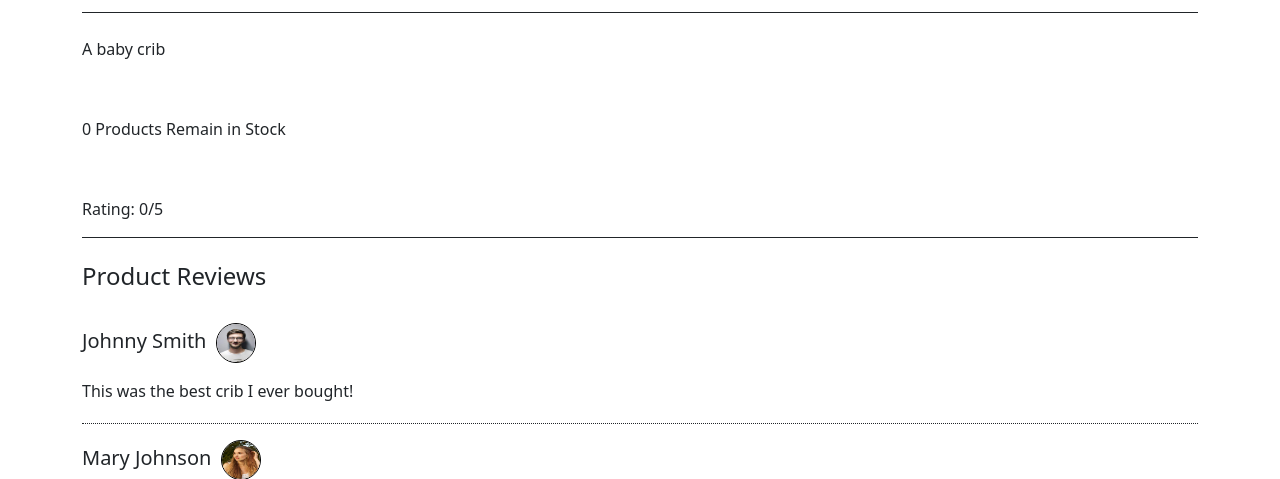
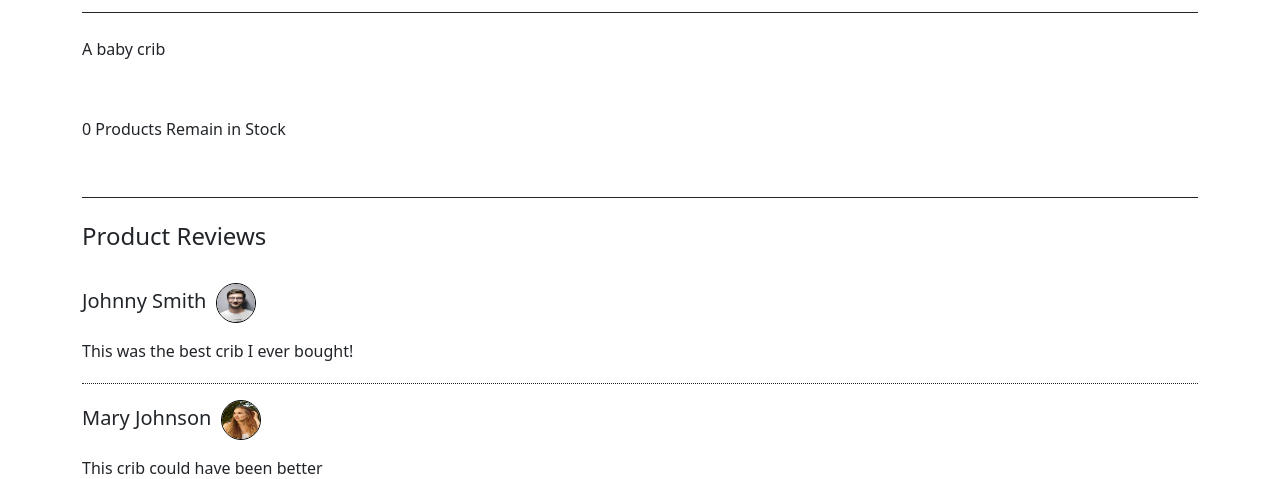
Before and after one commit to marcoagostinelli/eCommerceProject, a PHP site: page /Product/details/23 in a window 1280 px wide. Shown: the part 413-892 px from the top of the page. Run offline with PHP 8.4, Linux system fonts and the light colour scheme; data comes from the database, SQL or seed files in the repository.

Commit message:
removed rating

```diff
--- a/htdocs/app/views/Product/details.php
+++ b/htdocs/app/views/Product/details.php
@@ -23,7 +23,6 @@
 		<div style="border-top:1px solid";><br>
 			<p><?php echo _($data['product']->description)?><p><br>
 			<p><?php echo  _($data['product']->quantity) . _(" Products Remain in Stock")?> <p><br>
-			<p><?php echo _("Rating: "). _($data['product']->rating) . "/5"?><p>
 		</div>
 		<div style="border-top:1px solid;"><br>
 			<h4><?= _("Product Reviews") ?></h4><br>
```
